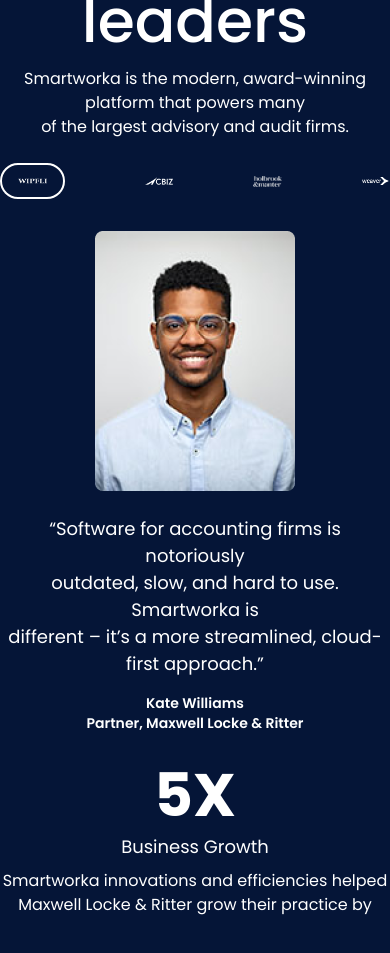
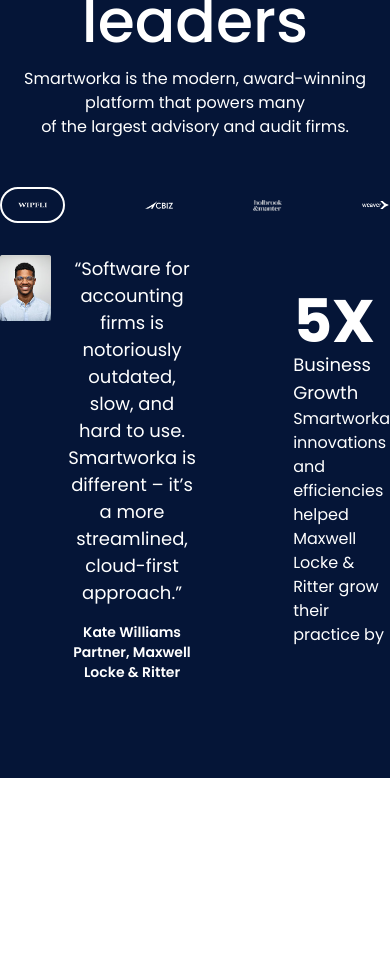
Before and after one commit to Certainfy/smartworka, a Next.js app: page / in a window 390 px wide. Shown: the part 4380-5333 px from the top of the page. After the commit the page ends 5158 px from the top, so only its background shows below. Built offline with nearby package versions, Linux system fonts and the light colour scheme.

Commit message:
WIP:new design🚧

```diff
--- a/src/app/globals.css
+++ b/src/app/globals.css
@@ -1,76 +1,3 @@
 @tailwind base;
   @tailwind components;
   @tailwind utilities;
-
-  @layer base {
-    :root {
-      --background: 0 0% 100%;
-      --foreground: 222.2 84% 4.9%;
-
-      --card: 0 0% 100%;
-      --card-foreground: 222.2 84% 4.9%;
-
-      --popover: 0 0% 100%;
-      --popover-foreground: 222.2 84% 4.9%;
-
-      --primary: 222.2 47.4% 11.2%;
-      --primary-foreground: 210 40% 98%;
-
-      --secondary: 210 40% 96.1%;
-      --secondary-foreground: 222.2 47.4% 11.2%;
-
-      --muted: 210 40% 96.1%;
-      --muted-foreground: 215.4 16.3% 46.9%;
-
-      --accent: 210 40% 96.1%;
-      --accent-foreground: 222.2 47.4% 11.2%;
-
-      --destructive: 0 84.2% 60.2%;
-      --destructive-foreground: 210 40% 98%;
-
-      --border: 214.3 31.8% 91.4%;
-      --input: 214.3 31.8% 91.4%;
-      --ring: 222.2 84% 4.9%;
-
-      --radius: 0.5rem;
-    }
-
-    .dark {
-      --background: 222.2 84% 4.9%;
-      --foreground: 210 40% 98%;
-
-      --card: 222.2 84% 4.9%;
-      --card-foreground: 210 40% 98%;
-
-      --popover: 222.2 84% 4.9%;
-      --popover-foreground: 210 40% 98%;
-
-      --primary: 210 40% 98%;
-      --primary-foreground: 222.2 47.4% 11.2%;
-
-      --secondary: 217.2 32.6% 17.5%;
-      --secondary-foreground: 210 40% 98%;
-
-      --muted: 217.2 32.6% 17.5%;
-      --muted-foreground: 215 20.2% 65.1%;
-
-      --accent: 217.2 32.6% 17.5%;
-      --accent-foreground: 210 40% 98%;
-
-      --destructive: 0 62.8% 30.6%;
-      --destructive-foreground: 210 40% 98%;
-
-      --border: 217.2 32.6% 17.5%;
-      --input: 217.2 32.6% 17.5%;
-      --ring: 212.7 26.8% 83.9%;
-    }
-  }
-
-  @layer base {
-    * {
-      @apply border-border;
-    }
-    body {
-      @apply bg-background text-foreground;
-    }
-  }
--- a/src/app/page.tsx
+++ b/src/app/page.tsx
@@ -46,19 +46,21 @@
       id: 0,
       logo: "/img-1.png",
       content: (
-        <div className="flex flex-col lg:flex-row w-full justify-center items-center gap-8">
-          <div className="flex flex-col md:flex-row gap-6 items-center">
+        <div className="flex justify-center items-center gap-24">
+          <div className="flex gap-4">
+            <div>
             <img
               src="/reveiw-1.png"
               className="object-cover"
               alt="Kate Williams"
             />
+            </div>
             <div>
-              <blockquote className="text-[18px] text-white text-center md:text-left">
+              <p className="text-[18px] text-white text-center md:text-left">
                 “Software for accounting firms is notoriously <br /> outdated,
                 slow, and hard to use. Smartworka is <br /> different – it’s a
                 more streamlined, cloud-first approach.”
-              </blockquote>
+              </p>
               <p className="mt-4 text-sm font-semibold text-white text-center md:text-left">
                 Kate Williams
                 <br />
@@ -66,12 +68,12 @@
               </p>
             </div>
           </div>
-          <div className="text-white text-center lg:text-left">
-            <span className="text-6xl font-bold">5X</span>
-            <p className="mt-2 text-lg">Business Growth</p>
-            <p className="mt-2 w-full lg:w-2/6">
-              Smartworka innovations and efficiencies helped Maxwell Locke &
-              Ritter grow their practice by
+          <div className="text-white">
+            <p className="text-6xl font-bold">5X</p>
+            <p className="text-lg">Business Growth</p>
+            <p className="w-full">
+              Smartworka innovations and<br /> efficiencies helped Maxwell<br /> Locke &
+              Ritter grow their<br /> practice by
             </p>
           </div>
         </div>
@@ -80,17 +82,113 @@
     {
       id: 1,
       logo: "/img-2.png",
-      content: <div className="text-white">Content for Wipfli</div>,
+      content: (
+        <div className="flex justify-center items-center gap-24">
+          <div className="flex gap-4">
+            <div>
+            <img
+              src="/reveiw-1.png"
+              className="object-cover"
+              alt="Kate Williams"
+            />
+            </div>
+            <div>
+              <p className="text-[18px] text-white text-center md:text-left">
+                “Software for accounting firms is notoriously <br /> outdated,
+                slow, and hard to use. Smartworka is <br /> different – it’s a
+                more streamlined, cloud-first approach.”
+              </p>
+              <p className="mt-4 text-sm font-semibold text-white text-center md:text-left">
+                Kate Williams
+                <br />
+                Partner, Maxwell Locke & Ritter
+              </p>
+            </div>
+          </div>
+          <div className="text-white">
+            <p className="text-6xl font-bold">5X</p>
+            <p className="text-lg">Business Growth</p>
+            <p className="w-full">
+              Smartworka innovations and<br /> efficiencies helped Maxwell<br /> Locke &
+              Ritter grow their<br /> practice by
+            </p>
+          </div>
+        </div>
+      ),
     },
     {
       id: 2,
       logo: "/img-8.png",
-      content: <div className="text-white">Content for BerryDunn</div>,
+      content: (
+        <div className="flex justify-center items-center gap-24">
+          <div className="flex gap-4">
+            <div>
+            <img
+              src="/reveiw-1.png"
+              className="object-cover"
+              alt="Kate Williams"
+            />
+            </div>
+            <div>
+              <p className="text-[18px] text-white text-center md:text-left">
+                “Software for accounting firms is notoriously <br /> outdated,
+                slow, and hard to use. Smartworka is <br /> different – it’s a
+                more streamlined, cloud-first approach.”
+              </p>
+              <p className="mt-4 text-sm font-semibold text-white text-center md:text-left">
+                Kate Williams
+                <br />
+                Partner, Maxwell Locke & Ritter
+              </p>
+            </div>
+          </div>
+          <div className="text-white">
+            <p className="text-6xl font-bold">5X</p>
+            <p className="text-lg">Business Growth</p>
+            <p className="w-full">
+              Smartworka innovations and<br /> efficiencies helped Maxwell<br /> Locke &
+              Ritter grow their<br /> practice by
+            </p>
+          </div>
+        </div>
+      ),
     },
     {
       id: 3,
       logo: "/img-4.png",
-      content: <div className="text-white">Content for Warren Averett</div>,
+      content: (
+        <div className="flex justify-center items-center gap-24">
+          <div className="flex gap-4">
+            <div>
+            <img
+              src="/reveiw-1.png"
+              className="object-cover"
+              alt="Kate Williams"
+            />
+            </div>
+            <div>
+              <p className="text-[18px] text-white text-center md:text-left">
+                “Software for accounting firms is notoriously <br /> outdated,
+                slow, and hard to use. Smartworka is <br /> different – it’s a
+                more streamlined, cloud-first approach.”
+              </p>
+              <p className="mt-4 text-sm font-semibold text-white text-center md:text-left">
+                Kate Williams
+                <br />
+                Partner, Maxwell Locke & Ritter
+              </p>
+            </div>
+          </div>
+          <div className="text-white">
+            <p className="text-6xl font-bold">5X</p>
+            <p className="text-lg">Business Growth</p>
+            <p className="w-full">
+              Smartworka innovations and<br /> efficiencies helped Maxwell<br /> Locke &
+              Ritter grow their<br /> practice by
+            </p>
+          </div>
+        </div>
+      ),
     },
   ];
 
@@ -262,7 +360,7 @@
             <img src="/frame-2.png" alt="frame" />
           </figure>
         </section>
-        <section className="h-full w-full mx-auto bg-[#051537] py-12">
+        <section className="h-full w-full flex-col md:flex-row items-center justify-center bg-[#051537] py-12">
           <article className="text-white space-y-4 text-center">
             <h1 className="text-6xl font-medium">
               Trusted by industry leaders
@@ -273,7 +371,7 @@
               of the largest advisory and audit firms.
             </p>
           </article>
-          <section className="py-6 w-full">
+          <section className="py-12 w-full">
             <div className="flex justify-center space-x-20 mb-8">
               {tabs.map((tab, index) => (
                 <button
```
